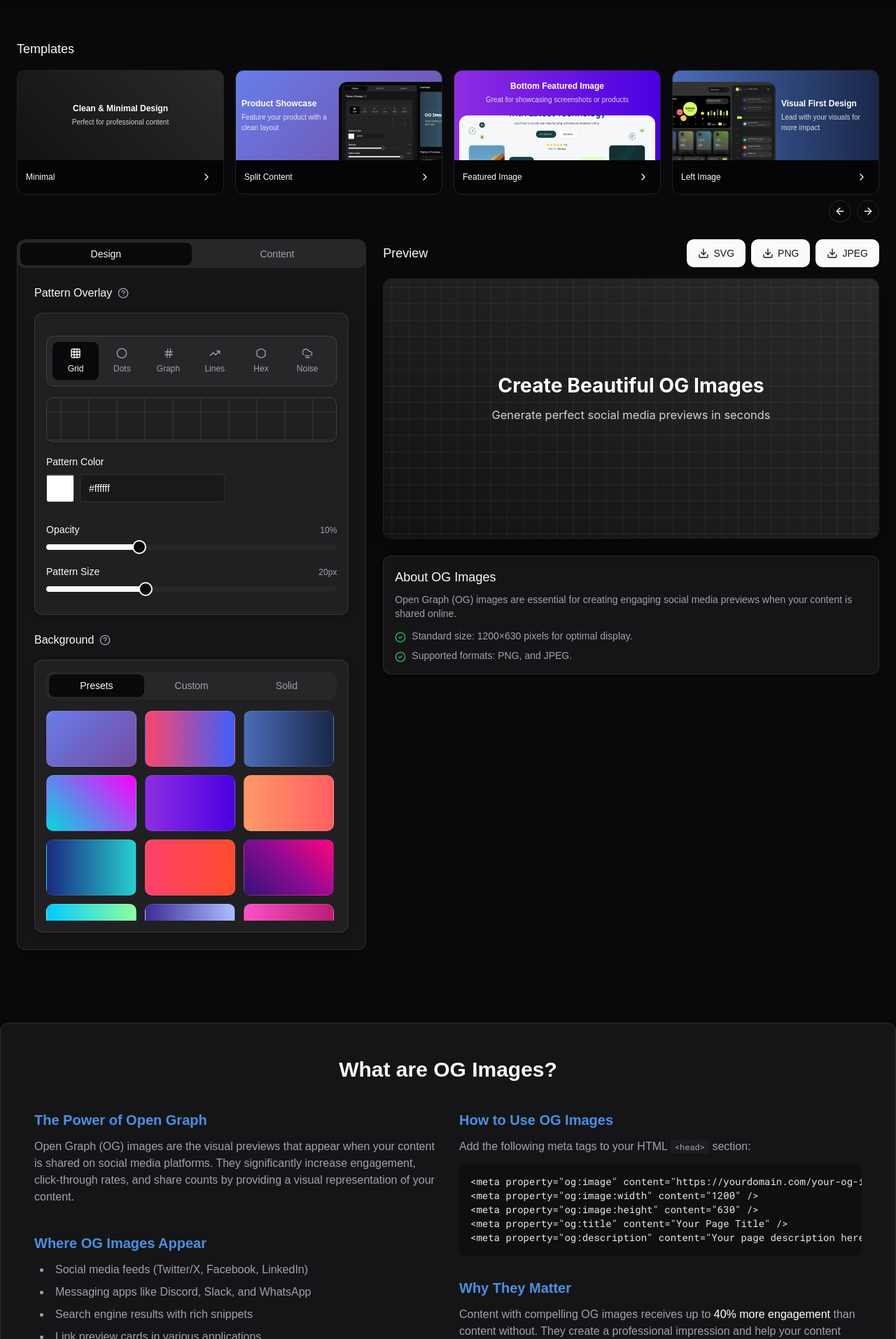
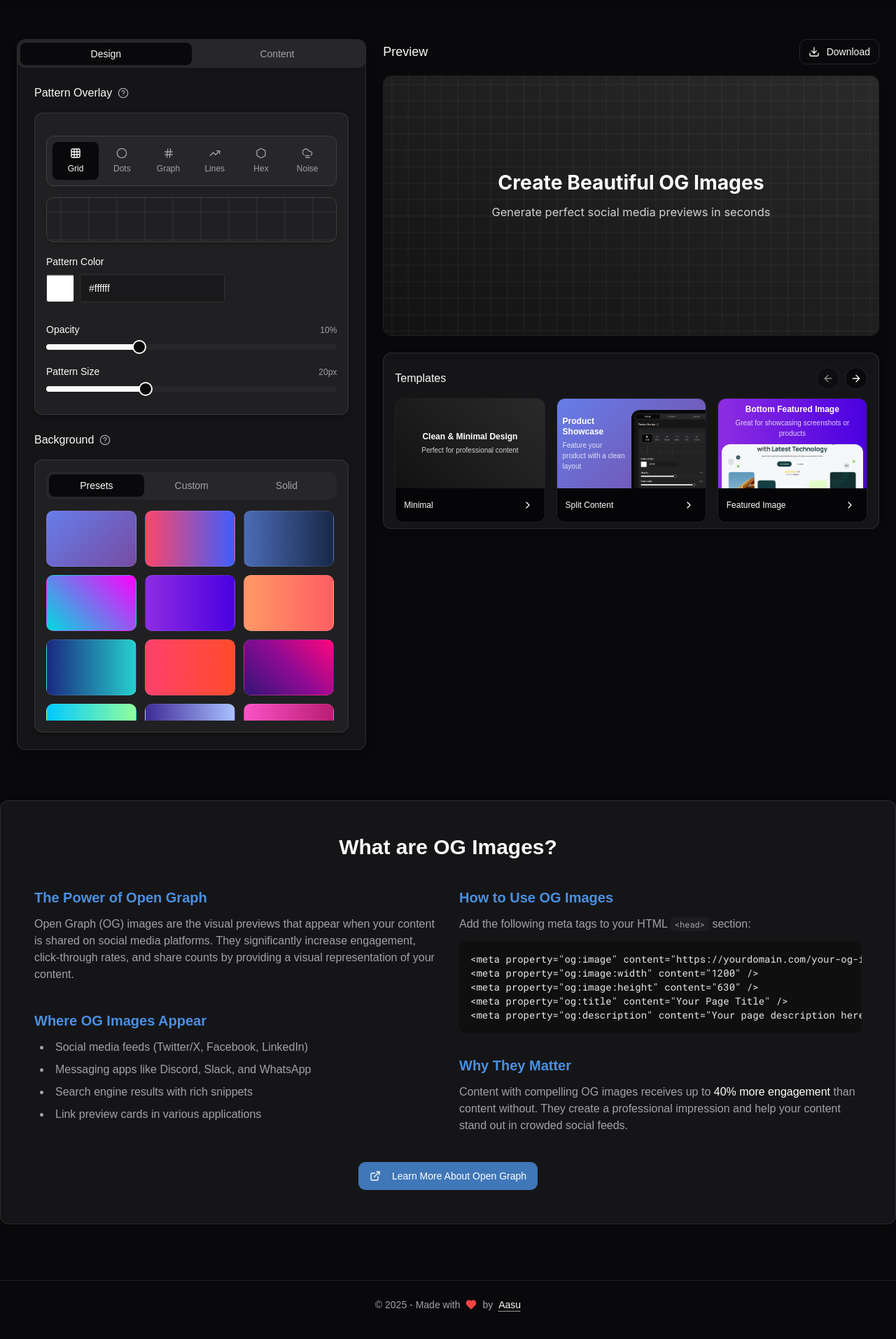
Before and after one commit to Aasuyadav1/Og_Image_Generator, a React (Vite) app: page / in a window 1280 px wide. Shown: the part 186-2100 px from the top of the page at 70% size. Built offline with nearby package versions, Linux system fonts and the light colour scheme.

Commit message:
improve: ui

```diff
--- a/package.json
+++ b/package.json
@@ -45,6 +45,7 @@
     "cmdk": "^1.0.0",
     "date-fns": "^3.6.0",
     "embla-carousel-react": "^8.3.0",
+    "html-to-image": "^1.11.13",
     "html2canvas": "^1.4.1",
     "input-otp": "^1.2.4",
     "lucide-react": "^0.462.0",
--- /dev/null
+++ b/src/components/Footer.tsx
@@ -0,0 +1,23 @@
+import { Heart } from "lucide-react";
+const Footer = () => {
+  return (
+    <footer className="w-full border-t border-white/10 py-6 mt-12">
+      <div className="container flex items-center justify-center">
+        <p className="text-muted-foreground flex items-center gap-2 text-sm">
+          © {new Date().getFullYear()} - Made with
+          <Heart className="w-4 h-4 fill-red-500 text-red-500" />
+          by{" "}
+          <a
+            href="https://aasuyadav.com"
+            target="_blank"
+            className="text-primary hover:text-primary/80 transition-colors underline decoration-dotted underline-offset-4"
+          >
+            Aasu
+          </a>
+        </p>
+      </div>
+    </footer>
+  );
+};
+
+export default Footer;
--- a/src/components/ImageGenerator/ImagePreview.tsx
+++ b/src/components/ImageGenerator/ImagePreview.tsx
@@ -3,6 +3,13 @@ import { Button } from "@/components/ui/button";
 import { CheckCircle2, Download } from "lucide-react";
 import { toast } from "sonner";
 import { PatternSettings } from "@/lib/pattern-utils";
+import {
+  DropdownMenu,
+  DropdownMenuContent,
+  DropdownMenuItem,
+  DropdownMenuTrigger,
+} from "@/components/ui/dropdown-menu";
+import TemplateSelector from "./TemplateSelector";
 
 interface ImagePreviewProps {
   content: {
@@ -21,6 +28,7 @@ interface ImagePreviewProps {
   patternStyle: PatternSettings;
   background: string;
   patternUrl: string;
+  onSelectTemplate: (template: any) => void;
 }
 
 const ImagePreview = ({
@@ -28,6 +36,7 @@ const ImagePreview = ({
   patternStyle,
   background,
   patternUrl,
+  onSelectTemplate,
 }: ImagePreviewProps) => {
   const previewRef = useRef<HTMLImageElement>(null);
   const [previewSrc, setPreviewSrc] = useState<string>("");
@@ -224,7 +233,7 @@ const ImagePreview = ({
   </mask>
 
   <mask id="bottomImageRoundMask">
-    <rect width="${width}" height="${height}" fill="black" />
+    <rect width="${width}" height="${height}" y="${100}" fill="black" />
     <path d="
       M ${width * 0.025} ${height * 0.55 + borderRadius}
       Q ${width * 0.025} ${height * 0.55} ${width * 0.025 + borderRadius} ${
@@ -348,8 +357,9 @@ const ImagePreview = ({
           break;
         }
         case "bottom-image": {
-          const textHeight = imageBase64 ? height * 0.55 : height;
-          const imageHeight = imageBase64 ? height * 0.45 : 0;
+          const textHeight = 400 * 0.3; // 30% of height for text
+          const imageHeight = 450 * 0.9; // 70% of height for image
+          const gap = isPreview ? 0 : 16; // 4px gap in preview, 16px in download
           const { lines: titleLines, lineHeight: titleLineHeight } =
             await wrapText(title, width - padding * 2, titleFontSize);
           const { lines: subtitleLines, lineHeight: subtitleLineHeight } =
@@ -358,7 +368,7 @@ const ImagePreview = ({
             titleLines.length * titleLineHeight +
             subtitleLines.length * subtitleLineHeight +
             (isPreview ? 6 : 20);
-          const textYStart = (textHeight - totalTextHeight) / 2;
+          const textYStart = (textHeight - totalTextHeight) / 2; // Center text in its 30% area
           titleLines.forEach((line, i) => {
             svgContent += `
               <text x="${width / 2}" y="${
@@ -381,14 +391,37 @@ const ImagePreview = ({
             `;
           });
           if (imageBase64) {
-            // Use mask to create rounded rectangle for image
+            // Image starts after text with small gap and extends to bottom
+            const imageYStart = textHeight + gap;
+            const imageHeight = height - imageYStart; // Extend to bottom
+
+            // Update mask to only round top corners
+            svgContent = svgContent.replace(
+              '<mask id="bottomImageRoundMask">',
+              `<mask id="bottomImageRoundMask">
+                <rect width="${width}" height="${height}" fill="black" />
+                <path d="
+                  M ${width * 0.025} ${imageYStart + borderRadius}
+                  Q ${width * 0.025} ${imageYStart} ${
+                width * 0.025 + borderRadius
+              } ${imageYStart}
+                  H ${width * 0.975 - borderRadius}
+                  Q ${width * 0.975} ${imageYStart} ${width * 0.975} ${
+                imageYStart + borderRadius
+              }
+                  V ${height}
+                  H ${width * 0.025}
+                  Z
+                " fill="white" />`
+            );
+
             svgContent += `
               <g mask="url(#bottomImageRoundMask)">
                 <image href="${imageBase64}" x="${
               width * 0.025
-            }" y="${textHeight}" width="${
+            }" y="${imageYStart}" width="${
               width * 0.95
-            }" height="${imageHeight * 3}" preserveAspectRatio="xMidYMid slice" />
+            }" height="${imageHeight}" preserveAspectRatio="xMidYMid slice" />
               </g>
             `;
           }
@@ -630,27 +663,31 @@ const ImagePreview = ({
       <div className="w-full justify-between flex items-center">
         <h2 className="text-lg font-medium w-fit inline-block">Preview</h2>
         <div className="flex gap-2 w-fit">
-          <Button
-            onClick={() => downloadImage("svg")}
-            className="gap-1.5 !py-1 !px-4"
-          >
-            <Download className="h-2 w-2" />
-            SVG
-          </Button>
-          <Button
-            onClick={() => downloadImage("png")}
-            className="gap-1.5 !py-1 !px-4"
-          >
-            <Download className="h-2 w-2" />
-            PNG
-          </Button>
-          <Button
-            onClick={() => downloadImage("jpeg")}
-            className="gap-1.5 !py-1 !px-4"
-          >
-            <Download className="h-2 w-2" />
-            JPEG
-          </Button>
+          <div className="flex gap-2 w-fit">
+            <DropdownMenu>
+              <DropdownMenuTrigger className="!ring-none" asChild>
+                <Button
+                  size="sm"
+                  variant="outline"
+                  className="gap-1.5 focus:ring-0 focus:border-0 focus:outline-none focus:ring-offset-0 focus-visible:ring-0"
+                >
+                  <Download className="h-4 w-4 mr-1" />
+                  Download
+                </Button>
+              </DropdownMenuTrigger>
+              <DropdownMenuContent align="end">
+                <DropdownMenuItem onClick={() => downloadImage("svg")}>
+                  SVG
+                </DropdownMenuItem>
+                <DropdownMenuItem onClick={() => downloadImage("png")}>
+                  PNG
+                </DropdownMenuItem>
+                <DropdownMenuItem onClick={() => downloadImage("jpeg")}>
+                  JPEG
+                </DropdownMenuItem>
+              </DropdownMenuContent>
+            </DropdownMenu>
+          </div>
         </div>
       </div>
       <div
@@ -663,8 +700,8 @@ const ImagePreview = ({
           alt="Preview"
           className="aspect-[1200/630] w-full rounded-lg overflow-hidden border border-white/10 shadow-xl animate-scale-in"
         />
-        <div className="mt-6 glass-morphism rounded-lg border border-white/10 p-4">
-          <h3 className="text-lg font-medium mb-2">About OG Images</h3>
+        <div className="mt-6 glass-morphism rounded-lg border border-white/10 pt-4 px-4 pb-2">
+          {/* <h3 className="text-lg font-medium mb-2">About OG Images</h3>
           <p className="text-sm text-muted-foreground mb-3">
             Open Graph (OG) images are essential for creating engaging social
             media previews when your content is shared online.
@@ -678,7 +715,8 @@ const ImagePreview = ({
               <CheckCircle2 className="h-4 w-4 text-green-500 mt-1 flex-shrink-0" />
               <span>Supported formats: PNG, and JPEG.</span>
             </li>
-          </ul>
+          </ul> */}
+          <TemplateSelector onSelectTemplate={onSelectTemplate} />
         </div>
       </div>
     </div>
--- a/src/components/ImageGenerator/OGImageGenerator.tsx
+++ b/src/components/ImageGenerator/OGImageGenerator.tsx
@@ -335,12 +335,12 @@ const OGImageGenerator = () => {
           </div>
         </header> */}
 
-        <div className="p-6 pb-0">
+        {/* <div className="p-6 pb-0">
           <div className="max-w-screen-xl mx-auto">
             <h2 className="text-lg font-medium mb-4">Templates</h2>
             <TemplateSelector onSelectTemplate={handleTemplateSelect} />
           </div>
-        </div>
+        </div> */}
 
         <div className="flex-1 p-6 ">
           <div className="max-w-screen-xl mx-auto">
@@ -491,11 +491,13 @@ const OGImageGenerator = () => {
                     </ul>
                   </div>
                 </div> */}
+
                 <ImagePreview
                   content={state.content}
                   patternStyle={state.patternStyle}
                   background={state.background}
                   patternUrl={patternUrl}
+                  onSelectTemplate={handleTemplateSelect}
                 />
 
                 {/* <div className="space-y-4 animate-slide-up">
--- a/src/components/ImageGenerator/TemplateSelector.tsx
+++ b/src/components/ImageGenerator/TemplateSelector.tsx
@@ -5,7 +5,7 @@ import {
   CarouselContent,
   CarouselItem,
   CarouselNext,
-  CarouselPrevious
+  CarouselPrevious,
 } from "@/components/ui/carousel";
 import { Card, CardContent } from "@/components/ui/card";
 import { Button } from "@/components/ui/button";
@@ -21,44 +21,68 @@ const TemplateSelector = ({ onSelectTemplate }: TemplateSelectorProps) => {
 
     // Common text styles matching renderPreviewContent
     const titleClass = `font-bold text-white leading-tight mb-1 transition-all text-xs ${
-      textAlign === 'left' ? 'text-left' : textAlign === 'right' ? 'text-right' : 'text-center'
+      textAlign === "left"
+        ? "text-left"
+        : textAlign === "right"
+        ? "text-right"
+        : "text-center"
     }`;
     const subtitleClass = `text-white/80 transition-all text-[10px] ${
-      textAlign === 'left' ? 'text-left' : textAlign === 'right' ? 'text-right' : 'text-center'
+      textAlign === "left"
+        ? "text-left"
+        : textAlign === "right"
+        ? "text-right"
+        : "text-center"
     }`;
 
     switch (layout) {
-      case 'left-image':
+      case "left-image":
         return (
           <div className="flex flex-row h-full w-full">
             {image && (
               <div className="w-1/2 h-full flex items-center justify-center mt-4">
-                <img src={image} alt="Featured" className="h-full w-full object-right object-cover rounded-tr-xl" />
+                <img
+                  src={image}
+                  alt="Featured"
+                  className="h-full w-full object-right object-cover rounded-tr-xl"
+                />
               </div>
             )}
-            <div className={`${image ? 'w-1/2' : 'w-full'} h-full flex flex-col justify-center *:!text-left p-2`}>
+            <div
+              className={`${
+                image ? "w-1/2" : "w-full"
+              } h-full flex flex-col justify-center *:!text-left p-2`}
+            >
               <h2 className={titleClass}>{title}</h2>
               <p className={subtitleClass}>{subtitle}</p>
             </div>
           </div>
         );
 
-      case 'right-image':
+      case "right-image":
         return (
           <div className="flex flex-row h-full w-full">
-            <div className={`${image ? 'w-1/2' : 'w-full'} h-full flex flex-col justify-center p-2`}>
+            <div
+              className={`${
+                image ? "w-1/2" : "w-full"
+              } h-full flex flex-col justify-center p-2`}
+            >
               <h2 className={titleClass}>{title}</h2>
               <p className={subtitleClass}>{subtitle}</p>
             </div>
             {image && (
               <div className="w-1/2 h-full mt-4 flex items-center justify-center -z-0">
-                <img src={image} alt="Featured" className="h-full w-full object-left object-cover rounded-tl-xl" />
+                <img
+                  src={image}
+                  alt="Featured"
+                  className="h-full w-full object-left object-cover rounded-tl-xl"
+                />
               </div>
             )}
           </div>
         );
 
-      case 'bottom-image':
+      case "bottom-image":
         return (
           <div className="flex flex-col h-full w-full">
             <div className="flex-1 flex flex-col justify-center p-2">
@@ -67,18 +91,26 @@ const TemplateSelector = ({ onSelectTemplate }: TemplateSelectorProps) => {
             </div>
             {image && (
               <div className="w-full h-1/2 flex items-center justify-center">
-                <img src={image} alt="Featured" className="w-[95%] object-cover h-full rounded-t-xl" />
+                <img
+                  src={image}
+                  alt="Featured"
+                  className="w-[95%] object-cover h-full rounded-t-xl"
+                />
               </div>
             )}
           </div>
         );
 
-      case 'top-image':
+      case "top-image":
         return (
           <div className="flex flex-col h-full w-full">
             {image && (
               <div className="w-full h-1/2">
-                <img src={image} alt="Featured" className="w-full h-full object-cover" />
+                <img
+                  src={image}
+                  alt="Featured"
+                  className="w-full h-full object-cover"
+                />
               </div>
             )}
             <div className="flex-1 flex flex-col justify-center p-2">
@@ -88,11 +120,15 @@ const TemplateSelector = ({ onSelectTemplate }: TemplateSelectorProps) => {
           </div>
         );
 
-      case 'overlay':
+      case "overlay":
         return (
           <div className="relative h-full w-full">
             {image && (
-              <img src={image} alt="Background" className="absolute inset-0 w-full h-full object-cover" />
+              <img
+                src={image}
+                alt="Background"
+                className="absolute inset-0 w-full h-full object-cover"
+              />
             )}
             <div className="absolute inset-0 bg-black/50"></div>
             <div className="relative flex flex-col h-full w-full items-center justify-center p-2 text-center">
@@ -102,13 +138,17 @@ const TemplateSelector = ({ onSelectTemplate }: TemplateSelectorProps) => {
           </div>
         );
 
-      case 'centered':
+      case "centered":
       default:
         return (
           <div className="w-full h-full flex flex-col items-center justify-center p-2 text-center">
             {image && (
               <div className="mb-1 max-w-[25%] max-h-[25%]">
-                <img src={image} alt="Logo" className="max-h-full max-w-full object-contain" />
+                <img
+                  src={image}
+                  alt="Logo"
+                  className="max-h-full max-w-full object-contain"
+                />
               </div>
             )}
             <h2 className={titleClass}>{title}</h2>
@@ -123,10 +163,16 @@ const TemplateSelector = ({ onSelectTemplate }: TemplateSelectorProps) => {
       <Carousel
         opts={{
           align: "start",
-          loop: true,
         }}
         className="w-full"
       >
+        <div className="flex items-center justify-between mt-2">
+          <h2 className="font-medium mb-4">Templates</h2>
+          <div className="flex items-center">
+            <CarouselPrevious className="relative  left-auto -translate-y-2 mr-2 h-8 w-8" />
+            <CarouselNext className="relative right-auto -translate-y-2 h-8 w-8" />
+          </div>
+        </div>
         <CarouselContent className="-ml-2 md:-ml-4">
           {TEMPLATES.map((template) => {
             const patternStyle = {
@@ -135,7 +181,10 @@ const TemplateSelector = ({ onSelectTemplate }: TemplateSelectorProps) => {
             };
 
             return (
-              <CarouselItem key={template.id} className="pl-2 md:pl-4 md:basis-1/3 lg:basis-1/4">
+              <CarouselItem
+                key={template.id}
+                className="pl-2 md:pl-4 md:basis-1/3 lg:basis-1/3"
+              >
                 <Card
                   className="overflow-hidden cursor-pointer border-white/10 hover:border-white/30"
                   onClick={() => onSelectTemplate(template)}
@@ -161,10 +210,6 @@ const TemplateSelector = ({ onSelectTemplate }: TemplateSelectorProps) => {
             );
           })}
         </CarouselContent>
-        <div className="flex items-center justify-end mt-2">
-          <CarouselPrevious className="relative  left-auto -translate-y-0 mr-2 h-8 w-8" />
-          <CarouselNext className="relative right-auto -translate-y-0 h-8 w-8" />
-        </div>
       </Carousel>
     </div>
   );
--- a/src/components/InfoSection.tsx
+++ b/src/components/InfoSection.tsx
@@ -4,7 +4,7 @@ import { ExternalLink } from "lucide-react";
 
 const InfoSection = () => {
   return (
-    <section className="mt-14 max-w-screen-xl mx-auto mb-20 animate-fade-in">
+    <section className="mt-6 max-w-screen-xl mx-auto mb-20 animate-fade-in">
       <div className="glass-morphism rounded-lg p-8 md:p-12">
         <h2 className="text-2xl md:text-3xl font-bold mb-6 text-center">
           What are OG Images?
--- a/src/pages/Index.tsx
+++ b/src/pages/Index.tsx
@@ -2,6 +2,7 @@
 import OGImageGenerator from "@/components/ImageGenerator/OGImageGenerator";
 import Header from "@/components/Header";
 import InfoSection from "@/components/InfoSection";
+import Footer from "@/components/Footer";
 
 const Index = () => {
   return (
@@ -9,6 +10,8 @@ const Index = () => {
       <Header />
       <OGImageGenerator />
       <InfoSection />
+
+      <Footer />
     </main>
   );
 };
```
Also changed, not shown: 1 other file (tests, documents, lock files or other folders).
